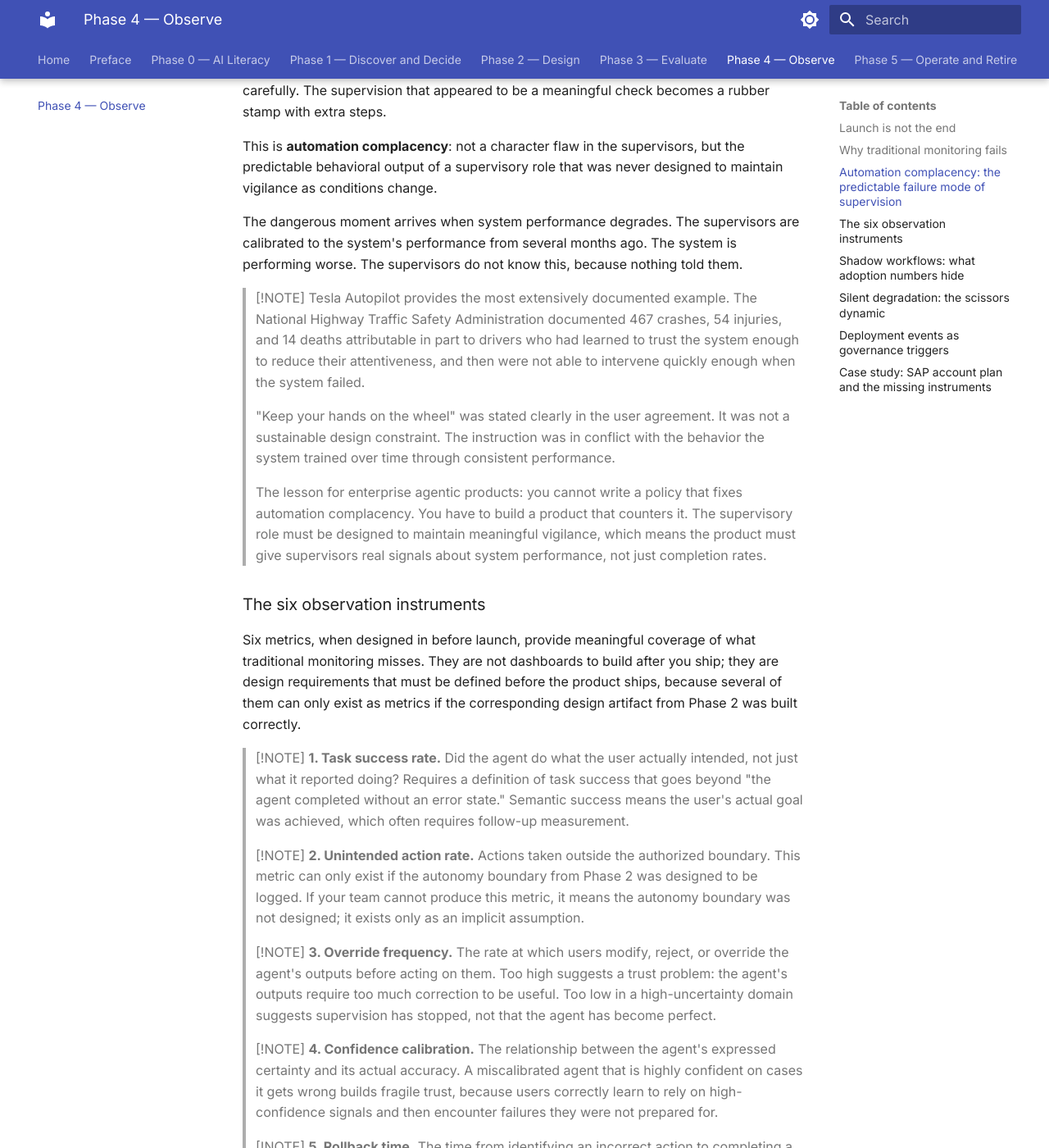
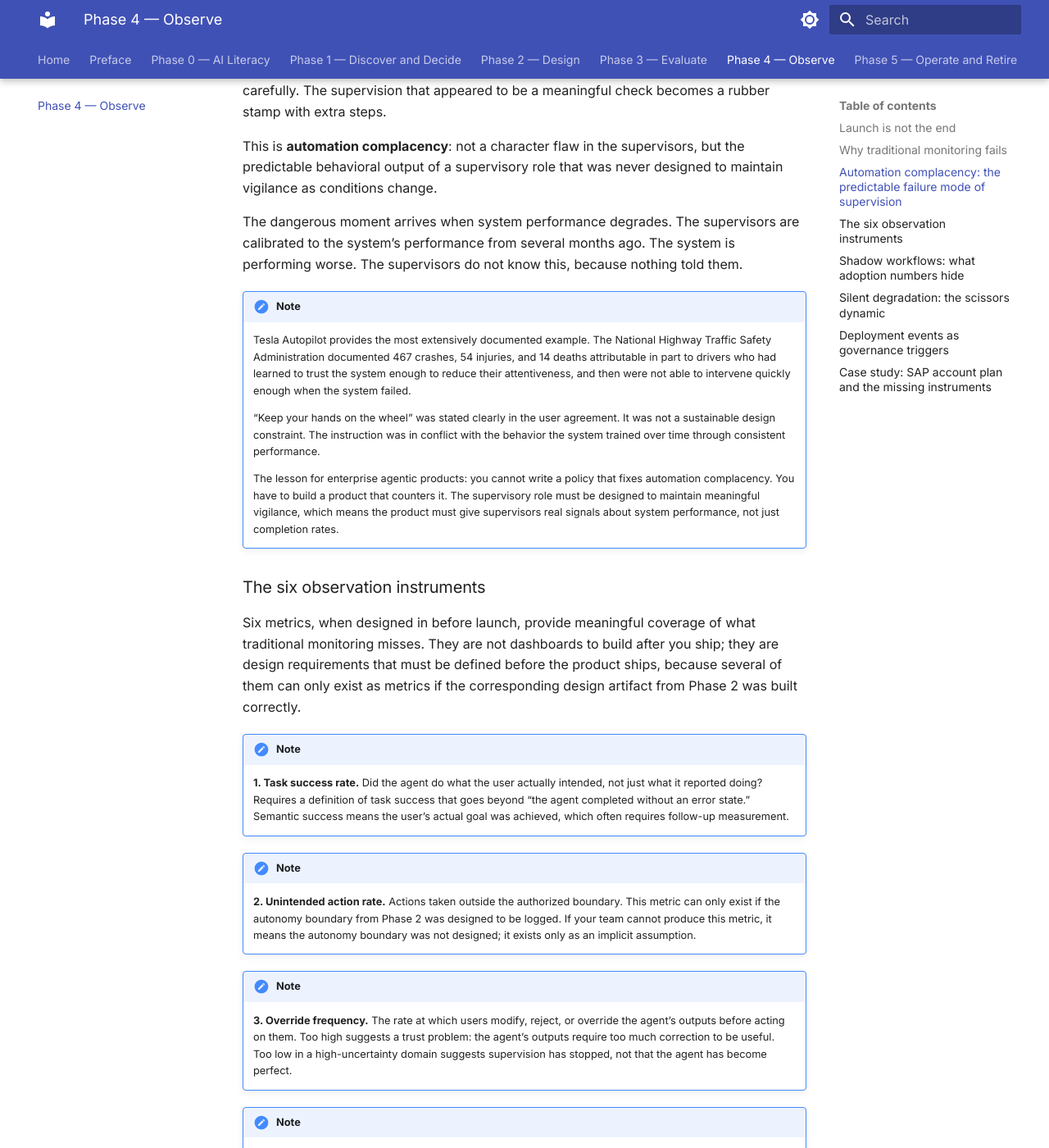
Before and after one commit to yoramfmd/agentic-ai-for-pms, an MkDocs documentation site: the page built from docs/05-observe.md, in a window 1280 px wide and 1400 px high, scrolled down 1277 px. Shown: the whole window at 82% size. Built offline with MkDocs 1.6.1 and Material for MkDocs 9.7.7, drawn with Linux system fonts in a browser that asks for light colours; some of the changed text lies outside the part shown.

Commit message:
Convert admonitions to MkDocs syntax: chapters 04-05

```diff
--- a/docs/05-observe.md
+++ b/docs/05-observe.md
@@ -8,7 +8,7 @@
 
 In traditional product management, launch is the culmination of the development cycle. You ship, you measure, you iterate. The post-launch work is about improving and growing a product that is essentially doing what it is supposed to do.
 
-For agentic AI, launch is the moment when the real questions begin. The evaluation was a hypothesis about how the system would behave. Production is the test. And unlike a deterministic system, where production behavior is predictable from the spec, an agentic system's production behavior can diverge from the evaluation behavior in ways that are invisible until they become consequential.
+For agentic AI, launch is the moment when the real questions begin. The evaluation was a hypothesis about how the system would behave. Production is the test. And unlike a deterministic system, where production behavior is predictable from the spec, an agentic system’s production behavior can diverge from the evaluation behavior in ways that are invisible until they become consequential.
 
 The PM who treats launch as the end of a project and hands it off to an operations team has not shipped an agentic product. They have deployed an unmonitored system.
 
@@ -18,7 +18,7 @@ Standard product monitoring is designed for deterministic systems. It catches bi
 
 An agentic system that is performing below expectations does not report a 500 error. It produces outputs. The outputs are coherent. They pass basic quality checks. They are less accurate than they were at launch, or less accurate in specific segments of the input distribution, in ways that accumulate slowly enough that no threshold is ever crossed.
 
-Utilization metrics go up. Completion rates look fine. Time-to-completion is acceptable. The product health dashboard shows green. Meanwhile, 70 percent of the agent's outputs are being significantly rewritten by users who do not trust them but have not been given a feedback mechanism to surface that distrust.
+Utilization metrics go up. Completion rates look fine. Time-to-completion is acceptable. The product health dashboard shows green. Meanwhile, 70 percent of the agent’s outputs are being significantly rewritten by users who do not trust them but have not been given a feedback mechanism to surface that distrust.
 
 Traditional monitoring cannot catch this. The observation framework in this phase is designed specifically for what traditional monitoring misses.
 
@@ -30,36 +30,43 @@ Supervisors learn to trust the system. They start approving faster. They stop re
 
 This is **automation complacency**: not a character flaw in the supervisors, but the predictable behavioral output of a supervisory role that was never designed to maintain vigilance as conditions change.
 
-The dangerous moment arrives when system performance degrades. The supervisors are calibrated to the system's performance from several months ago. The system is performing worse. The supervisors do not know this, because nothing told them.
+The dangerous moment arrives when system performance degrades. The supervisors are calibrated to the system’s performance from several months ago. The system is performing worse. The supervisors do not know this, because nothing told them.
 
-> [!NOTE]
-> Tesla Autopilot provides the most extensively documented example. The National Highway Traffic Safety Administration documented 467 crashes, 54 injuries, and 14 deaths attributable in part to drivers who had learned to trust the system enough to reduce their attentiveness, and then were not able to intervene quickly enough when the system failed.
->
-> "Keep your hands on the wheel" was stated clearly in the user agreement. It was not a sustainable design constraint. The instruction was in conflict with the behavior the system trained over time through consistent performance.
->
-> The lesson for enterprise agentic products: you cannot write a policy that fixes automation complacency. You have to build a product that counters it. The supervisory role must be designed to maintain meaningful vigilance, which means the product must give supervisors real signals about system performance, not just completion rates.
+!!! note
+    Tesla Autopilot provides the most extensively documented example. The National Highway Traffic Safety Administration documented 467 crashes, 54 injuries, and 14 deaths attributable in part to drivers who had learned to trust the system enough to reduce their attentiveness, and then were not able to intervene quickly enough when the system failed.
+
+    “Keep your hands on the wheel” was stated clearly in the user agreement. It was not a sustainable design constraint. The instruction was in conflict with the behavior the system trained over time through consistent performance.
+
+    The lesson for enterprise agentic products: you cannot write a policy that fixes automation complacency. You have to build a product that counters it. The supervisory role must be designed to maintain meaningful vigilance, which means the product must give supervisors real signals about system performance, not just completion rates.
+
 
 ### The six observation instruments
 
 Six metrics, when designed in before launch, provide meaningful coverage of what traditional monitoring misses. They are not dashboards to build after you ship; they are design requirements that must be defined before the product ships, because several of them can only exist as metrics if the corresponding design artifact from Phase 2 was built correctly.
 
-> [!NOTE]
-> **1. Task success rate.** Did the agent do what the user actually intended, not just what it reported doing? Requires a definition of task success that goes beyond "the agent completed without an error state." Semantic success means the user's actual goal was achieved, which often requires follow-up measurement.
+!!! note
+    **1. Task success rate.** Did the agent do what the user actually intended, not just what it reported doing? Requires a definition of task success that goes beyond “the agent completed without an error state.” Semantic success means the user’s actual goal was achieved, which often requires follow-up measurement.
 
-> [!NOTE]
-> **2. Unintended action rate.** Actions taken outside the authorized boundary. This metric can only exist if the autonomy boundary from Phase 2 was designed to be logged. If your team cannot produce this metric, it means the autonomy boundary was not designed; it exists only as an implicit assumption.
 
-> [!NOTE]
-> **3. Override frequency.** The rate at which users modify, reject, or override the agent's outputs before acting on them. Too high suggests a trust problem: the agent's outputs require too much correction to be useful. Too low in a high-uncertainty domain suggests supervision has stopped, not that the agent has become perfect.
+!!! note
+    **2. Unintended action rate.** Actions taken outside the authorized boundary. This metric can only exist if the autonomy boundary from Phase 2 was designed to be logged. If your team cannot produce this metric, it means the autonomy boundary was not designed; it exists only as an implicit assumption.
 
-> [!NOTE]
-> **4. Confidence calibration.** The relationship between the agent's expressed certainty and its actual accuracy. A miscalibrated agent that is highly confident on cases it gets wrong builds fragile trust, because users correctly learn to rely on high-confidence signals and then encounter failures they were not prepared for.
 
-> [!NOTE]
-> **5. Rollback time.** The time from identifying an incorrect action to completing a correcting action. This metric exists as a real number only if the recovery workflow from Phase 2 was built as a product surface. If rollback time is measured by how long an email thread took to resolve the problem, the recovery workflow does not exist as a designed artifact.
+!!! note
+    **3. Override frequency.** The rate at which users modify, reject, or override the agent’s outputs before acting on them. Too high suggests a trust problem: the agent’s outputs require too much correction to be useful. Too low in a high-uncertainty domain suggests supervision has stopped, not that the agent has become perfect.
 
-> [!NOTE]
-> **6. Incident recovery time.** When the agent misbehaves at scale: the time from first signal of a problem to freezing new invocations, attributing the cause, notifying affected users, and restoring safe operation. This measures the speed of improvisation if the response sequence was never designed before launch.
+
+!!! note
+    **4. Confidence calibration.** The relationship between the agent’s expressed certainty and its actual accuracy. A miscalibrated agent that is highly confident on cases it gets wrong builds fragile trust, because users correctly learn to rely on high-confidence signals and then encounter failures they were not prepared for.
+
+
+!!! note
+    **5. Rollback time.** The time from identifying an incorrect action to completing a correcting action. This metric exists as a real number only if the recovery workflow from Phase 2 was built as a product surface. If rollback time is measured by how long an email thread took to resolve the problem, the recovery workflow does not exist as a designed artifact.
+
+
+!!! note
+    **6. Incident recovery time.** When the agent misbehaves at scale: the time from first signal of a problem to freezing new invocations, attributing the cause, notifying affected users, and restoring safe operation. This measures the speed of improvisation if the response sequence was never designed before launch.
+
 
 The absence of any instrument is a design gap, not a measurement gap. If your team cannot produce override frequency data, the approval moment in Phase 2 was not designed to be logged. Fix the design, then measure.
 
@@ -71,10 +78,11 @@ A sales team using an AI feature that drafts account plans achieves 90 percent a
 
 The metric tracked was opens. The metric that would have revealed the quality problem was override frequency, which was never instrumented.
 
-> [!NOTE]
-> **The signal that surfaces shadow workflows:** override frequency trending too low in a high-uncertainty domain.
->
-> If users are not overriding outputs in a domain where a meaningful proportion of outputs should require modification, one of three things is true: the outputs are uniformly excellent (test this directly); users have stopped trusting the agent enough to engage with it critically and have moved their real work to a parallel process; or users have come to treat the agent's outputs as a starting point that is always rewritten, making the "adoption" metric meaningless.
+!!! note
+    **The signal that surfaces shadow workflows:** override frequency trending too low in a high-uncertainty domain.
+
+    If users are not overriding outputs in a domain where a meaningful proportion of outputs should require modification, one of three things is true: the outputs are uniformly excellent (test this directly); users have stopped trusting the agent enough to engage with it critically and have moved their real work to a parallel process; or users have come to treat the agent’s outputs as a starting point that is always rewritten, making the “adoption” metric meaningless.
+
 
 ### Silent degradation: the scissors dynamic
 
@@ -84,13 +92,13 @@ The dynamic works like scissors: one blade is system accuracy, trending slowly d
 
 ![The Scissors Dynamic](images/scissors-dynamic.svg)
 
-The system does not announce this. There is no dashboard indicator that shows "accuracy has crossed below trust level." There is just a slow accumulation of confident, fluent, wrong answers being acted upon by supervisors who have no reason to question them.
+The system does not announce this. There is no dashboard indicator that shows “accuracy has crossed below trust level.” There is just a slow accumulation of confident, fluent, wrong answers being acted upon by supervisors who have no reason to question them.
 
 On the system side, six independent mechanisms can contribute to degradation and compound with each other:
 
-The foundation model provider silently updates the model. The training cutoff moves and recent events fall outside the model's knowledge. The context window specification changes. The tokenizer changes in ways that affect how inputs are processed. The retrieval corpus for RAG shifts as upstream data sources are updated. The upstream tool APIs the agent calls evolve in ways that change the agent's effective capabilities.
+The foundation model provider silently updates the model. The training cutoff moves and recent events fall outside the model’s knowledge. The context window specification changes. The tokenizer changes in ways that affect how inputs are processed. The retrieval corpus for RAG shifts as upstream data sources are updated. The upstream tool APIs the agent calls evolve in ways that change the agent’s effective capabilities.
 
-None of these are announced with a deployment event that would trigger a governance review. All of them can shift the agent's behavior outside its evaluated range.
+None of these are announced with a deployment event that would trigger a governance review. All of them can shift the agent’s behavior outside its evaluated range.
 
 ### Deployment events as governance triggers
 
@@ -98,9 +106,9 @@ The observation instruments must be re-run whenever any component the agent depe
 
 **Model update.** Any change to the foundation model version requires re-running the full evaluation suite and establishing a new behavioral baseline before restoring production traffic. Do not assume that a model update with no announced behavioral changes is behaviorally neutral.
 
-**Prompt change.** Any change to the agent's instructions, including "minor clarifications" and "small wording improvements," alters behavior across the full input distribution. Treat every prompt change as a release requiring a Pass@K run.
+**Prompt change.** Any change to the agent’s instructions, including “minor clarifications” and “small wording improvements,” alters behavior across the full input distribution. Treat every prompt change as a release requiring a Pass@K run.
 
-**Tool configuration change.** Any change to the tools the agent can access, including permission scope changes and API version updates, changes the agent's action surface. Requires boundary re-validation and a new audit baseline.
+**Tool configuration change.** Any change to the tools the agent can access, including permission scope changes and API version updates, changes the agent’s action surface. Requires boundary re-validation and a new audit baseline.
 
 The observation instruments designed at launch have a half-life. Plan to recalibrate them at each major foundation model generation, approximately every 18 months, as the models they were calibrated against are replaced by different architectures.
 
@@ -108,13 +116,13 @@ The observation instruments designed at launch have a half-life. Plan to recalib
 
 An SAP sales team deploys an AI feature that drafts account plans based on CRM data, opportunity history, and product usage signals. Usage reaches 90 percent of the sales team within two months. The PM reports strong adoption at the quarterly business review and flags the feature as a success.
 
-Follow-up analysis finds that 70 percent of account plans submitted to the pipeline have been significantly rewritten from the AI draft before submission. The AI draft is being used as a starting point that saves the representative from a blank page, but the substantive content is being replaced by the representative's own analysis.
+Follow-up analysis finds that 70 percent of account plans submitted to the pipeline have been significantly rewritten from the AI draft before submission. The AI draft is being used as a starting point that saves the representative from a blank page, but the substantive content is being replaced by the representative’s own analysis.
 
 None of the six observation instruments were designed before launch. There is no override frequency measurement, no task success rate tied to plan quality, no confidence calibration data, and no rollback time because no recovery workflow was built.
 
 The product appears healthy. The signal that would have revealed the quality gap was never designed in.
 
-Bank of New York Mellon's Eliza platform, which runs over a hundred digital agents in regulated financial services, designed the observation instruments into the product brief before the first agent was deployed. The checkpoint reviews that caught early drift were a designed function, not a reactive response to an incident.
+Bank of New York Mellon’s Eliza platform, which runs over a hundred digital agents in regulated financial services, designed the observation instruments into the product brief before the first agent was deployed. The checkpoint reviews that caught early drift were a designed function, not a reactive response to an incident.
 
 ---
 
```
Also changed, not shown: docs/04-evaluate.md (+21 -21 lines).
